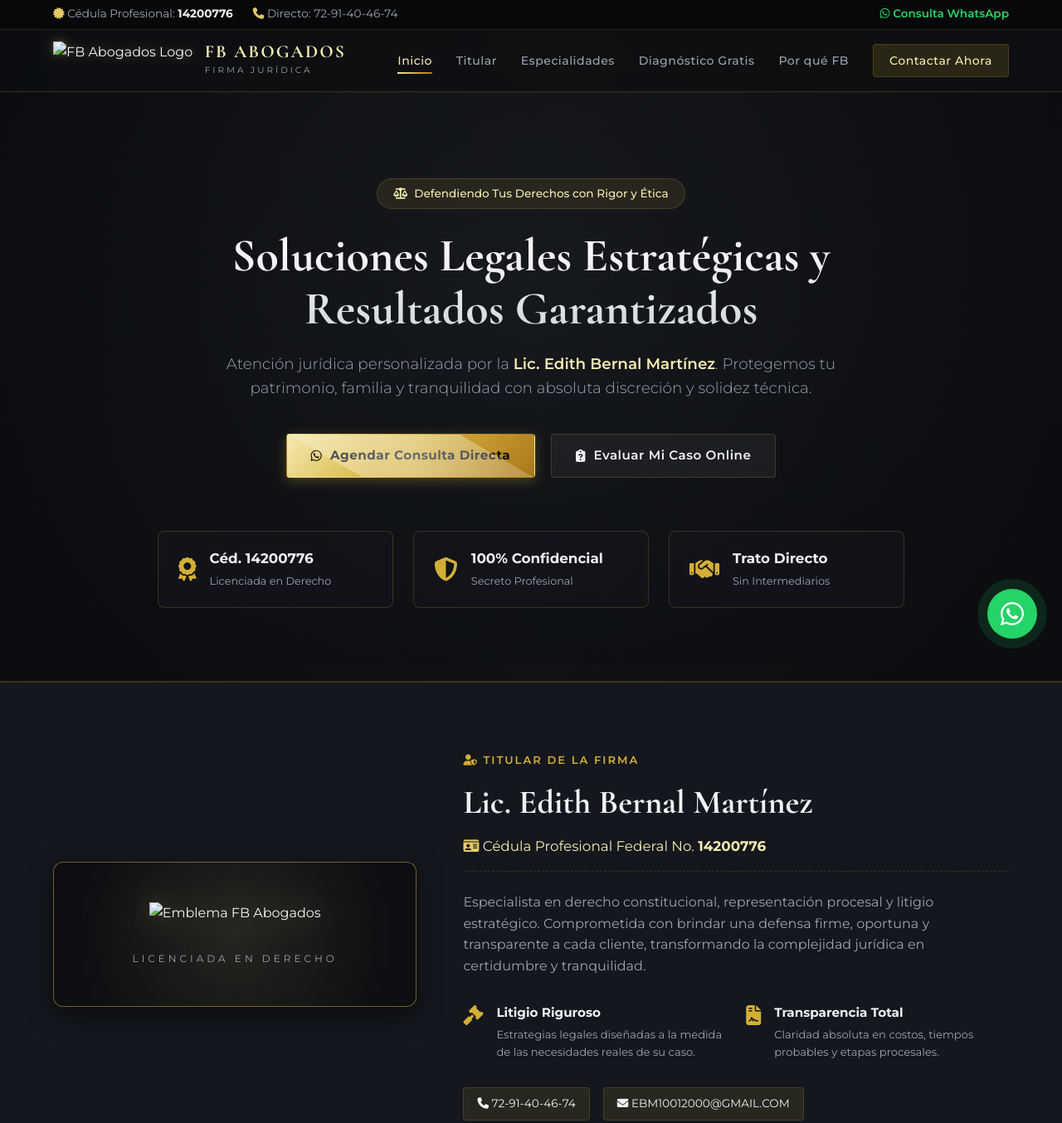
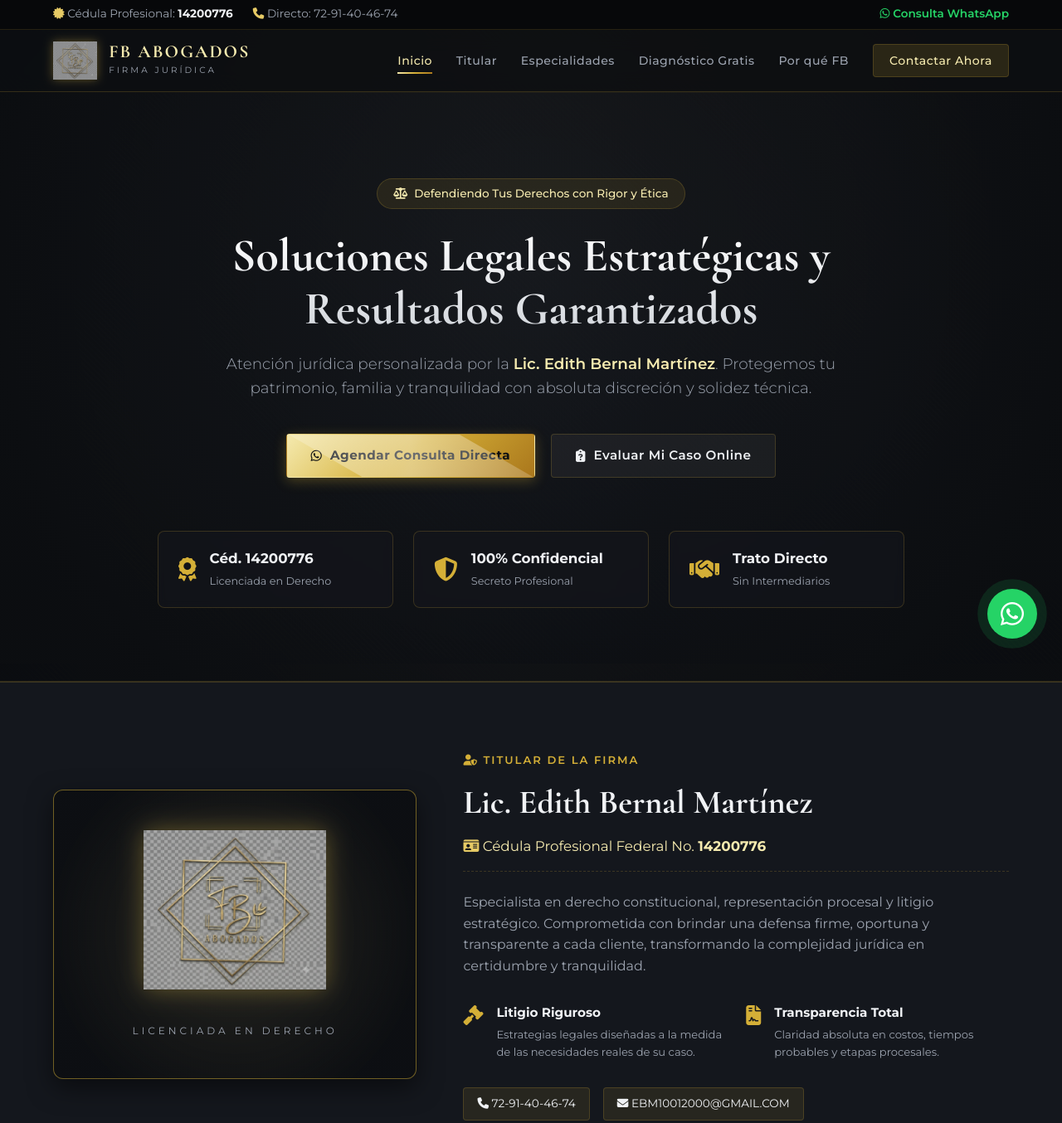
Before and after one commit to GITALETS/abogados-fb, a plain HTML site: page index.html in a window 1280 px wide. Shown: the top 1354 px of the page at 83% size. Drawn offline with nearby package versions, Linux system fonts and the light colour scheme.

Commit message:
Add files via upload

```diff
--- a/index.html
+++ b/index.html
@@ -7,10 +7,10 @@
     <meta name="description" content="Despacho Jurídico Especializado - Lic. Edith Bernal Martínez (Céd. Prof. 14200776). Asesoría y representación legal en materia Civil, Familiar, Penal y Mercantil.">
 
     <!-- Favicon & Open Graph -->
-    <link rel="icon" type="image/jpeg" href="assets/logo.jpeg">
+    <link rel="icon" type="image/png" href="logo.png">
     <meta property="og:title" content="FB Abogados | Lic. Edith Bernal Martínez - Firma Legal">
     <meta property="og:description" content="Despacho Jurídico Especializado - Lic. Edith Bernal Martínez (Céd. Prof. 14200776). Asesoría en materia Civil, Familiar, Penal y Mercantil.">
-    <meta property="og:image" content="assets/logo.jpeg">
+    <meta property="og:image" content="logo.png">
     <meta property="og:type" content="website">
 
     <!-- Google Fonts -->
@@ -46,7 +46,7 @@
         <div class="container nav-container">
             <!-- LOGO FB ABOGADOS -->
             <a href="#" class="brand-logo">
-                <img src="assets/logo.jpeg" alt="FB Abogados Logo" class="nav-logo-img">
+                <img src="logo.png" onerror="this.onerror=null; this.src='logo.jpeg'; this.onerror=function(){this.src='assets/logo.png'; this.onerror=function(){this.src='assets/logo.jpeg';}};" alt="FB Abogados Logo" class="nav-logo-img">
                 <div class="brand-text">
                     <span class="brand-title">FB ABOGADOS</span>
                     <span class="brand-sub">FIRMA JURÍDICA</span>
@@ -122,7 +122,7 @@
             <div class="lawyer-card-grid">
                 <div class="lawyer-visual">
                     <!-- LOGO PRINCIPAL DE LA FIRMA -->
-                    <img src="assets/logo.jpeg" alt="Emblema FB Abogados" class="lawyer-card-logo">
+                    <img src="logo.png" onerror="this.onerror=null; this.src='logo.jpeg'; this.onerror=function(){this.src='assets/logo.png'; this.onerror=function(){this.src='assets/logo.jpeg';}};" alt="Emblema FB Abogados" class="lawyer-card-logo">
                     <div class="lawyer-frame">
                         <span class="lawyer-subtitle-badge">LICENCIADA EN DERECHO</span>
                     </div>
@@ -457,7 +457,7 @@
         <div class="container footer-content">
             <div class="footer-brand">
                 <div class="brand-logo footer-logo">
-                    <img src="assets/logo.jpeg" alt="FB Abogados Logo" class="footer-logo-img">
+                    <img src="logo.png" onerror="this.onerror=null; this.src='logo.jpeg'; this.onerror=function(){this.src='assets/logo.png'; this.onerror=function(){this.src='assets/logo.jpeg';}};" alt="FB Abogados Logo" class="footer-logo-img">
                     <div class="brand-text">
                         <span class="brand-title">FB ABOGADOS</span>
                     </div>
```
Also changed, not shown: preview-logo.html (+1 -1 lines), logo.png (added).
